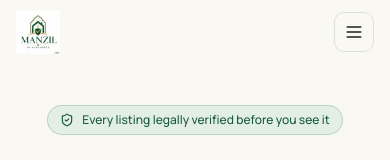
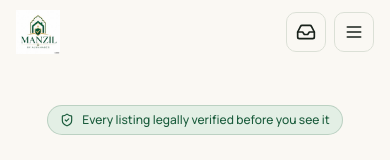
Before and after one commit to talhazaindev/propertygpt, a Next.js app: page / in a window 390 px wide. Shown: the top 160 px of the page. Built offline with nearby package versions, Linux system fonts and the light colour scheme; no server answers; the database is empty; sample sign-in values are in the browser's storage; a web font is replaced by a local one.

Commit message:
Show inbox icon in the navbar for signed-in users.
Move inbox out of the account dropdown so it is always visible on desktop and mobile.

Co-authored-by: Cursor <cursoragent@cursor.com>

```diff
--- a/src/components/layout/Header.tsx
+++ b/src/components/layout/Header.tsx
@@ -13,6 +13,7 @@ import {
   HardHat,
   BookOpen,
   Handshake,
+  Inbox,
 } from "lucide-react";
 import { useRouter, usePathname } from "next/navigation";
 import { useSession, signOut } from "next-auth/react";
@@ -29,6 +30,11 @@ const Header = () => {
 
   const isAuthenticated = status === "authenticated";
   const isHomePage = pathname === "/";
+  const showInbox =
+    isAuthenticated && !session?.user?.isTeamMember;
+
+  const inboxLinkClass =
+    "inline-flex h-10 w-10 items-center justify-center rounded-lg border border-border text-foreground transition-colors hover:bg-muted hover:text-primary";
 
   useEffect(() => {
     let ticking = false;
@@ -134,6 +140,17 @@ const Header = () => {
               Sign in
             </Link>
           ) : (
+            <>
+              {showInbox && (
+                <Link
+                  href="/inbox"
+                  className={inboxLinkClass}
+                  aria-label="Inbox"
+                  title="Inbox"
+                >
+                  <Inbox className="h-5 w-5" />
+                </Link>
+              )}
               <div className="relative">
                 <button
                   type="button"
@@ -171,14 +188,6 @@ const Header = () => {
                         ? "Agent dashboard"
                         : "Dashboard"}
                     </Link>
-                  {!session?.user?.isTeamMember && (
-                    <Link
-                      href="/inbox"
-                      className="block px-4 py-2 text-sm text-foreground hover:bg-muted"
-                    >
-                      Inbox
-                    </Link>
-                  )}
                     <button
                       type="button"
                       onClick={handleSignOut}
@@ -189,6 +198,7 @@ const Header = () => {
                   </div>
                 )}
               </div>
+            </>
           )}
           <Link
             href="/sell"
@@ -204,15 +214,27 @@ const Header = () => {
           </Link>
         </div>
 
+        <div className="flex items-center gap-2 lg:hidden">
+          {showInbox && (
+            <Link
+              href="/inbox"
+              className={inboxLinkClass}
+              aria-label="Inbox"
+              title="Inbox"
+            >
+              <Inbox className="h-5 w-5" />
+            </Link>
+          )}
           <button
             type="button"
-          className="inline-flex h-10 w-10 items-center justify-center rounded-lg border border-border text-foreground transition-colors hover:bg-muted lg:hidden"
+            className="inline-flex h-10 w-10 items-center justify-center rounded-lg border border-border text-foreground transition-colors hover:bg-muted"
             onClick={() => setIsMenuOpen(!isMenuOpen)}
             aria-label="Toggle menu"
             aria-expanded={isMenuOpen}
           >
             {isMenuOpen ? <X className="h-5 w-5" /> : <Menu className="h-5 w-5" />}
           </button>
+        </div>
       </div>
 
       {isMenuOpen && (
@@ -284,15 +306,6 @@ const Header = () => {
                     ? "Agent dashboard"
                     : "Dashboard"}
                 </Link>
-                {!session?.user?.isTeamMember && (
-                  <Link
-                    href="/inbox"
-                    className="rounded-lg px-3 py-2.5 text-sm font-medium text-foreground hover:bg-muted"
-                    onClick={() => setIsMenuOpen(false)}
-                  >
-                    Inbox
-                  </Link>
-                )}
                 <button type="button" onClick={handleSignOut} className="rounded-lg px-3 py-2.5 text-left text-sm font-medium text-red-600 hover:bg-red-50">
                   Sign out
                 </button>
```
Lines whose indentation alone changed are shown as unchanged.
